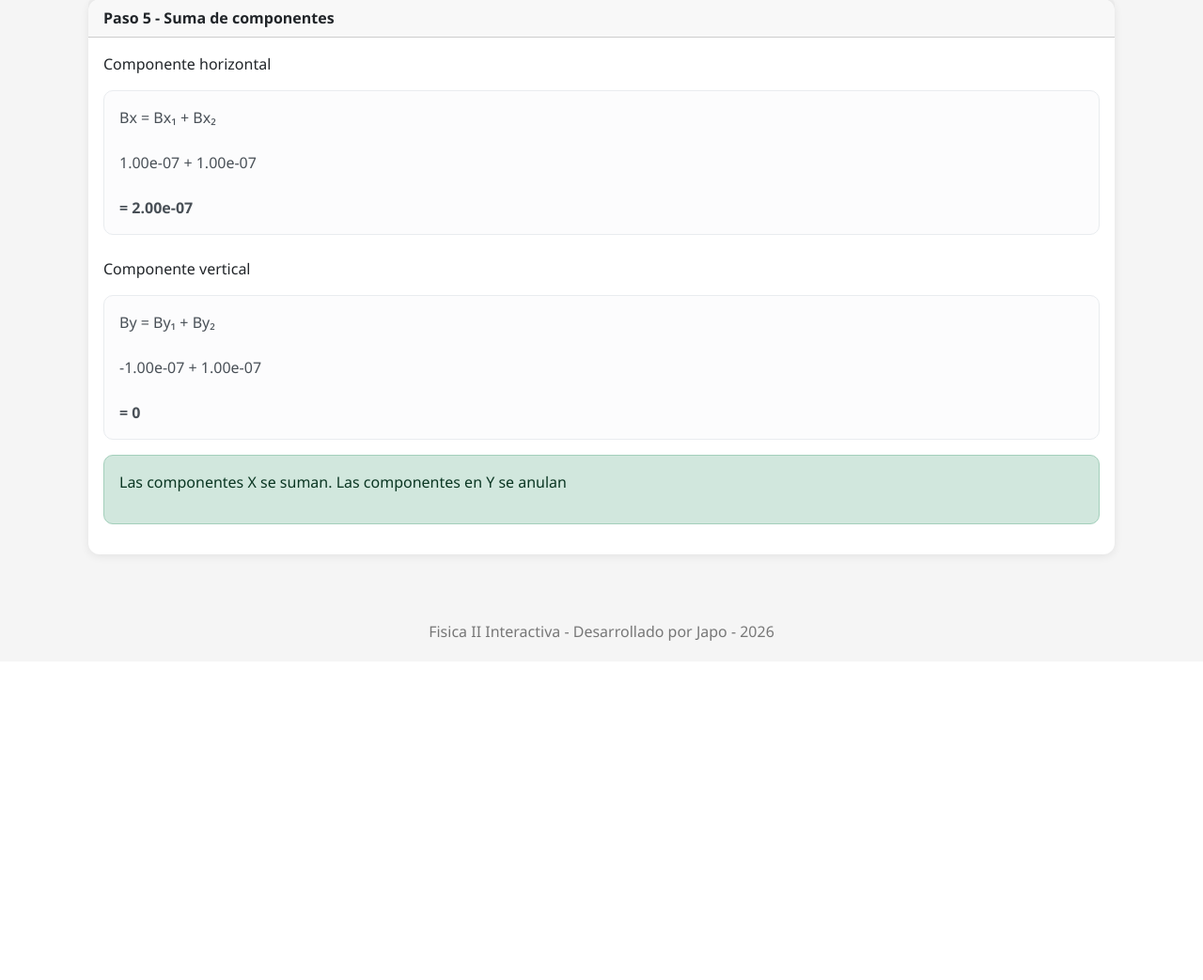
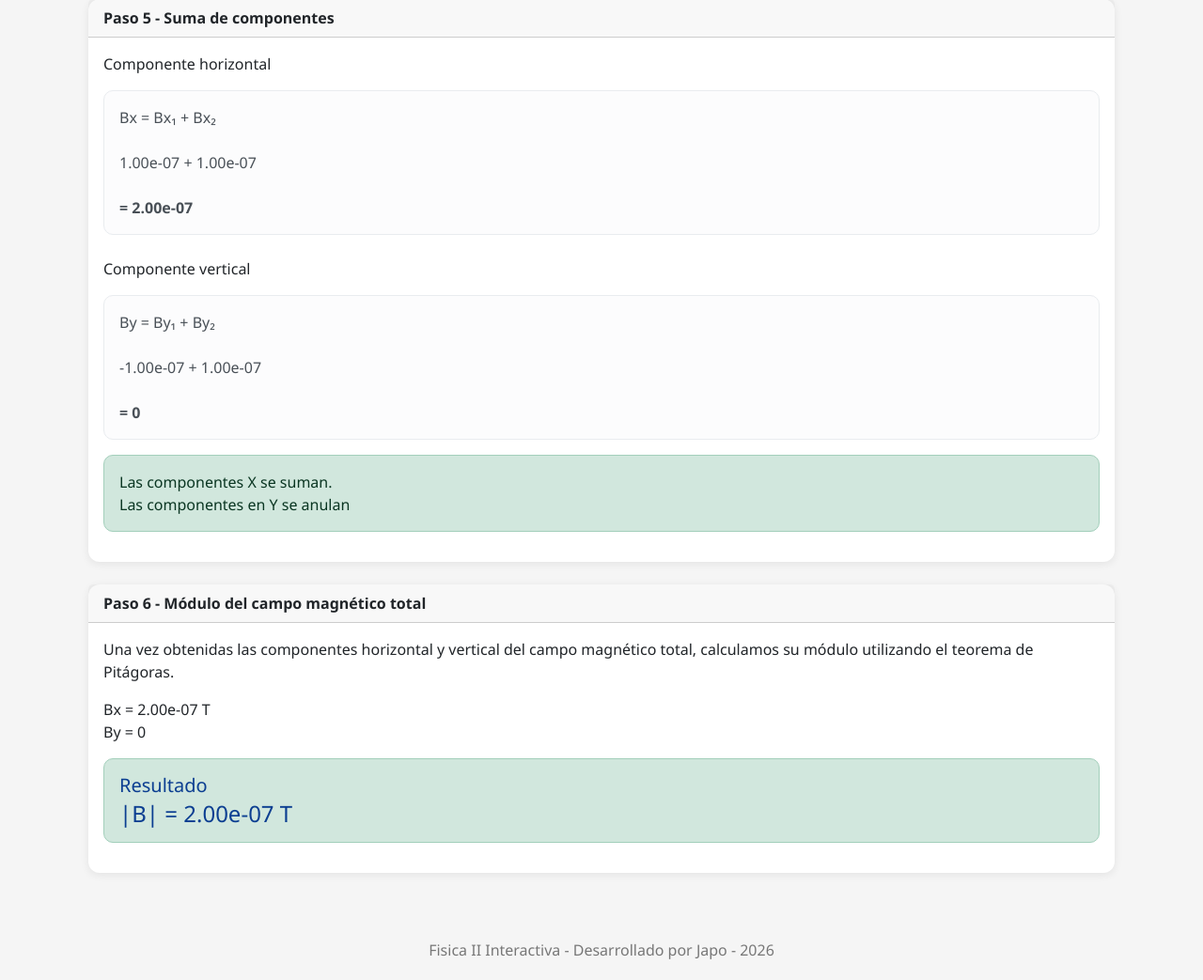
Before and after one commit to jhgakiyama/electromagnetismo-simulator, a Flask app: page /tema2/resolucion/p1 in a window 1280 px wide. Shown: the part 4803-5846 px from the top of the page at 94% size. Before the commit the page ends 5485 px from the top, so only its background shows below. Run offline with Flask 3, Linux system fonts and the light colour scheme; some libraries are stand-ins or nearby versions.

Commit message:
Calculo final para Btotal

```diff
--- a/app/physics/tema2.py
+++ b/app/physics/tema2.py
@@ -204,3 +204,19 @@ def calcular_radio(conductor, punto):
     r = sqrt(dx**2 + dy**2)
 
     return dx, dy, r
+
+
+def magnitud_vector(x, y):
+    """
+    Objetivo:
+        Calcular el módulo de un vector a partir de sus
+        componentes cartesianas.
+
+    Parámetros:
+        x: Componente horizontal.
+        y: Componente vertical.
+
+    Retorna: Magnitud del vector.
+    """
+
+    return sqrt(x**2 + y**2)
--- a/app/routes/tema2.py
+++ b/app/routes/tema2.py
@@ -7,7 +7,7 @@ from app.plots.tema2_plot import (
     visualizacion_resolucion_p1,
     visualizacion_resolucion_i2
     )
-from app.physics.tema2 import calcular_radio, magnitud_campo, componentes_campo
+from app.physics.tema2 import calcular_radio, magnitud_campo, componentes_campo, magnitud_vector
 
 
 bp = Blueprint(
@@ -64,10 +64,11 @@ def resolucion_p1():
     # Calculo para Btotal
     bx_total = bx1 + bx2
     by_total = by1 + by2
-
+    b_total = magnitud_vector(bx_total,by_total)
 
     fig = visualizacion_resolucion_p1()
     fig2 = visualizacion_resolucion_i2()
+
     return render_template(
         "tema2_resolucion_p1.html",
         grafico=fig.to_html(
@@ -80,5 +81,5 @@ def resolucion_p1():
         ),
         dx1=dx1,dy1=dy1,r1=r1,b1=b1,bx1=bx1,by1=by1,
         dx2=dx2,dy2=dy2,r2=r2,b2=b2,bx2=bx2,by2=by2,
-        bx_total=bx_total,by_total=by_total
+        bx_total=bx_total,by_total=by_total,b_total=b_total
     )
--- a/app/templates/tema2_resolucion_p1.html
+++ b/app/templates/tema2_resolucion_p1.html
@@ -408,14 +408,42 @@ B2 = μ₀ · I2
         </div>
 
         <div class="alert alert-success mt-3">
-            <p>
             Las componentes X se suman.
+            <br>
             Las componentes en Y se anulan
-            </p>
         </div>
     </div>
+</div>
 
+<div class="card mt-4">
+
+    <div class="card-header">
+        <strong>Paso 6 - Módulo del campo magnético total</strong>
+    </div>
+
+    <div class="card-body">
+        <p>
+            Una vez obtenidas las componentes horizontal y
+            vertical del campo magnético total, calculamos
+            su módulo utilizando el teorema de Pitágoras.
+        </p>
+
+        <p>
+            Bx = {{ "%.2e"|format(bx_total) }} T
+            <br>
+            By = 0
+        </p>
+
+        <div class="alert alert-success mt-3">
+            <h5 class="mb-1">Resultado</h5>
+
+            <h4 class="mb-0">
+                |B| = {{ "%.2e"|format(b_total) }} T
+            </h4>
+        </div>
+    </div>
 </div>
+
 </div>
 
 {% endblock %}
```
